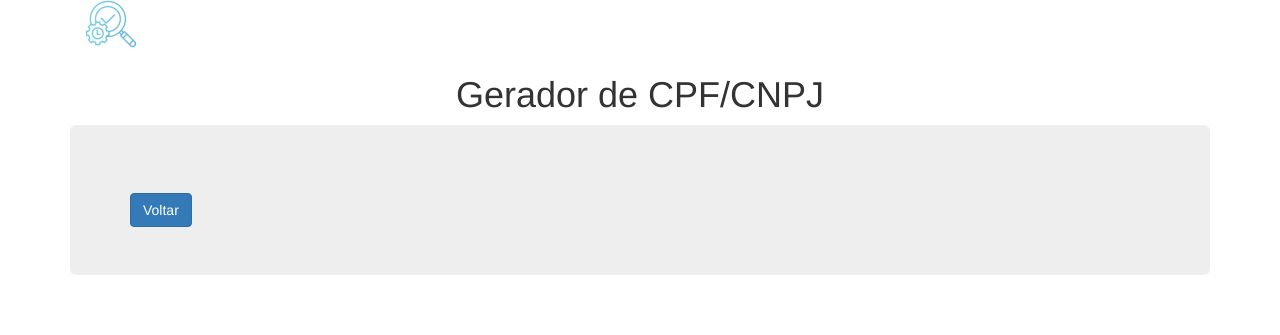
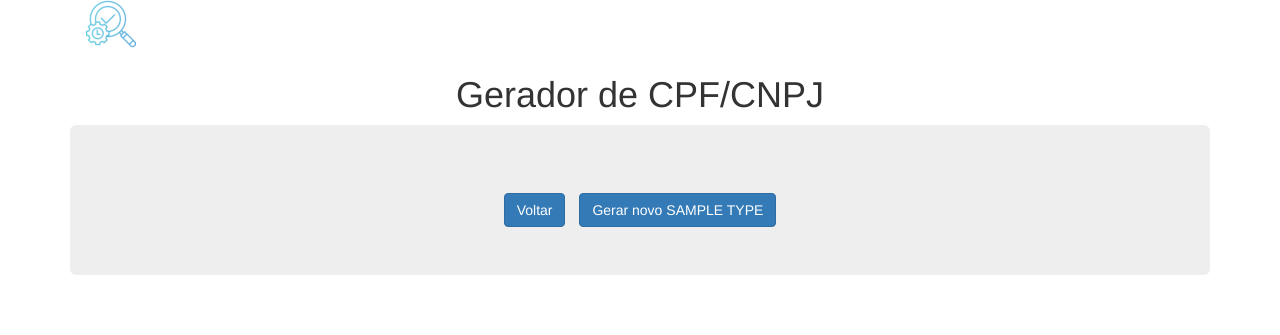
Before and after one commit to carlos-moreno/validador-cpf-cnpj, a Flask app: template src/templates/gerador.html.j2 in a window 1280 px wide. Shown: the part 17-352 px from the top of the page. Run offline with Flask 3, Linux system fonts and the light colour scheme; the template is opened without the code that fills it: most values are stand-ins (such as "Sample title", 1, 10 or a date in 2020); some libraries are stand-ins or nearby versions.

Commit message:
feat: Add generate button to avoid home page navigation

```diff
--- a/src/app.py
+++ b/src/app.py
@@ -37,7 +37,9 @@
         'cnpj': f'{generate_cnpj()}',
     }
 
-    return render_template('gerador.html.j2', message=messages.get(tipo))
+    return render_template(
+        'gerador.html.j2', message=messages.get(tipo), type=tipo
+    )
 
 
 if __name__ == '__main__':
--- a/src/templates/gerador.html.j2
+++ b/src/templates/gerador.html.j2
@@ -6,9 +6,15 @@
 
     <div class="jumbotron mt-4 p-4 bg-light">
         <h2 class="text-center">{{ message }}</h2>
-        <form action="/">
-            <button type="submit" class="btn btn-primary mt-3">Voltar</button>
-        </form>
+        <div class="text-center mt-3">
+            <form action="/" style="display: inline-block; margin-right: 10px;">
+                <button type="submit" class="btn btn-primary">Voltar</button>
+            </form>
+            <form method="post" action="/gerador" style="display: inline-block;">
+                <input type="hidden" id="tipo" name="tipo" value="{{ type }}">
+                <button type="submit" class="btn btn-primary">Gerar novo {{ type|upper }}</button>
+            </form>
+        </div>
     </div>
 </div>
 {% endblock %}
```
